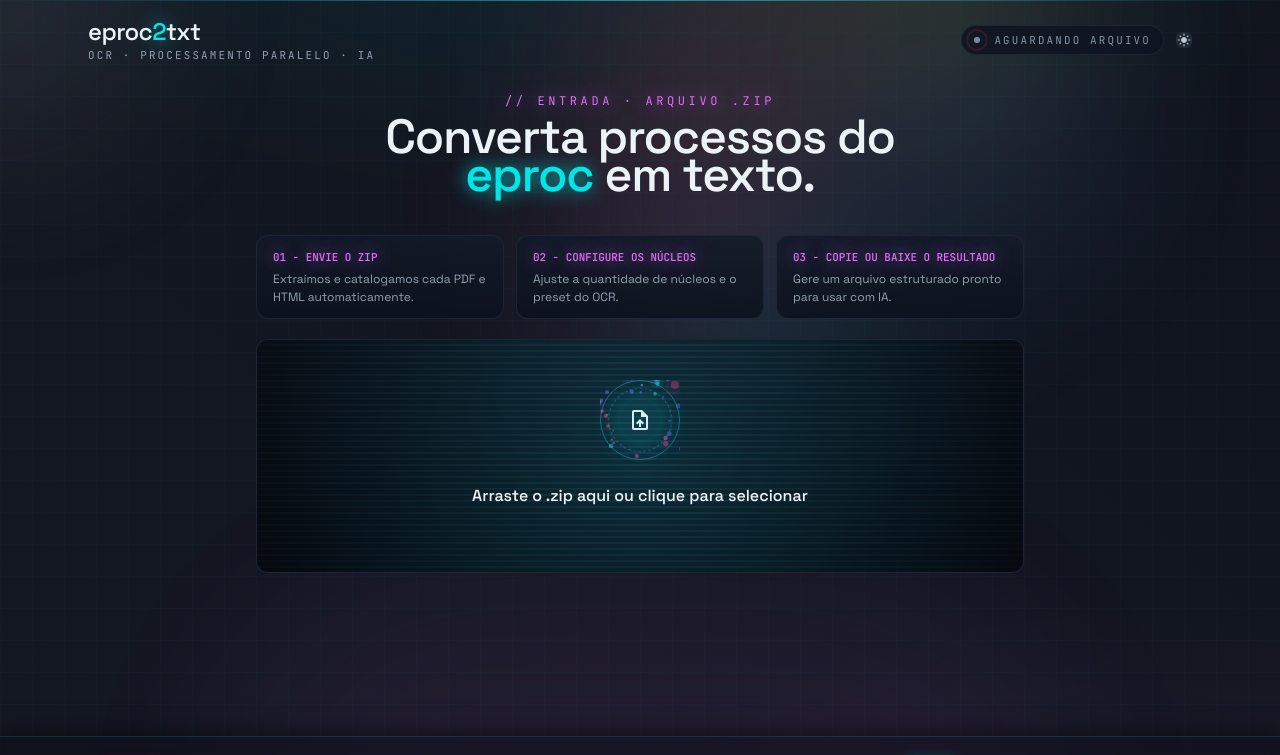
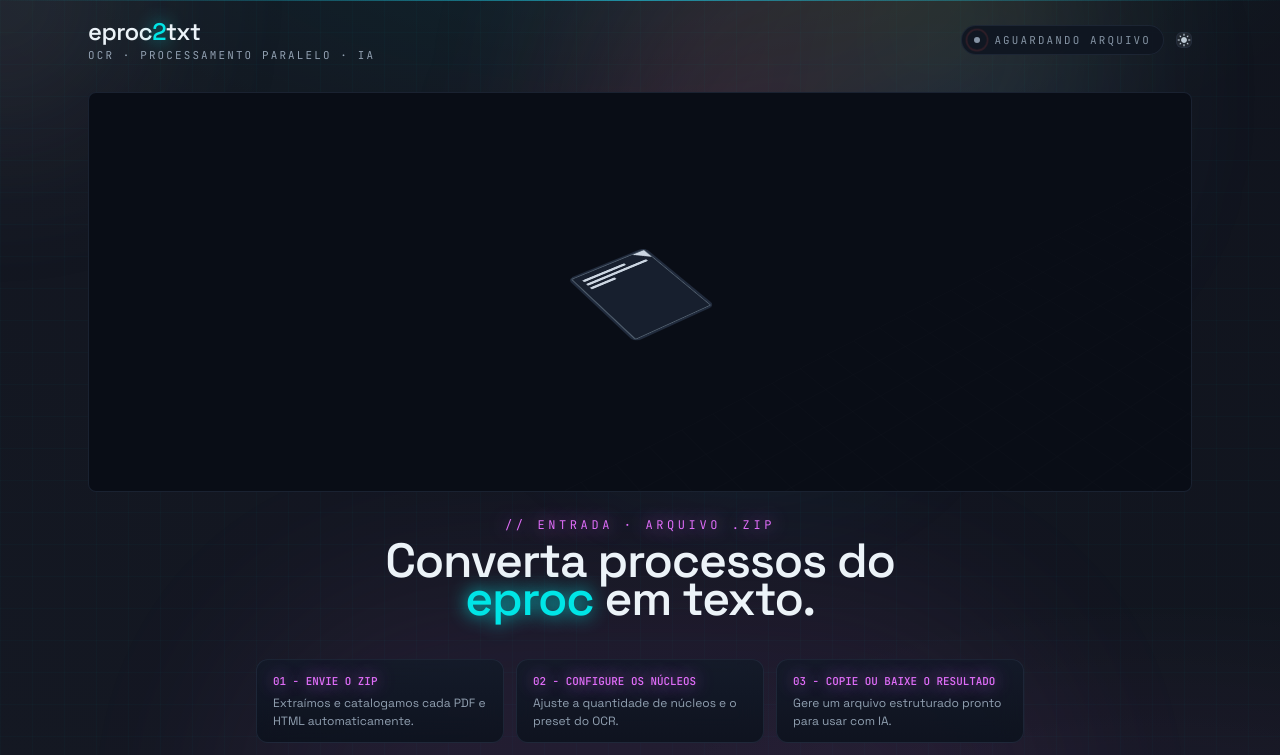
Before and after one commit to jonyduque/eproc2txt, a React (Vite) app: page / in a window 1280 px wide. Shown: the top 755 px of the page. Built offline with nearby package versions, Linux system fonts and the light colour scheme.

Commit message:
feat: integrate IsometricViewport3D into App.jsx layout

```diff
--- a/src/App.jsx
+++ b/src/App.jsx
@@ -4,6 +4,7 @@
 import { BackgroundGradientAnimation } from "./components/Layout/Background/BackgroundGradient.tsx";
 import Footer from "./components/Layout/Footer.jsx";
 import Header from "./components/Layout/Header.jsx";
+import IsometricViewport3D from "./components/Layout/IsometricViewport3D";
 import LoadingScreen from "./components/LoadingScreen/LoadingScreen.jsx";
 import ProcessingScreen from "./components/ProcessingScreen/ProcessingScreen.jsx";
 import usePipeline from "./hooks/usePipeline.js";
@@ -130,7 +131,16 @@
 
 			<Header statusClass={statusClass} statusLabel={statusLabel} />
 
-			<section className="app-content-wrapper">{renderScreen()}</section>
+			<section className="app-content-wrapper">
+				<IsometricViewport3D
+					status={status}
+					maxWorkers={maxWorkers}
+					workerStatuses={workerStatuses}
+					docStatuses={docStatuses}
+					globalLoading={globalLoading}
+				/>
+				{renderScreen()}
+			</section>
 
 			<Footer mockState={mockState} setMockState={setMockState} />
 		</main>
```
